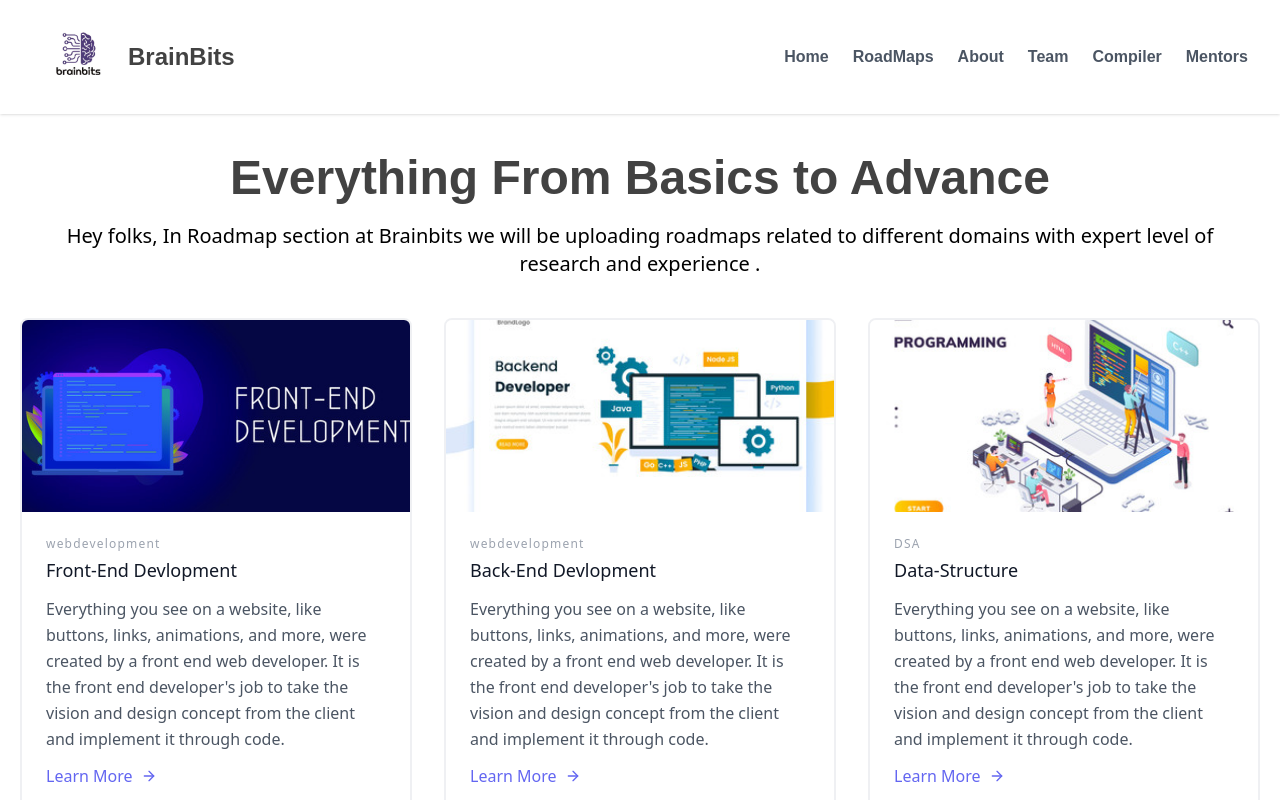
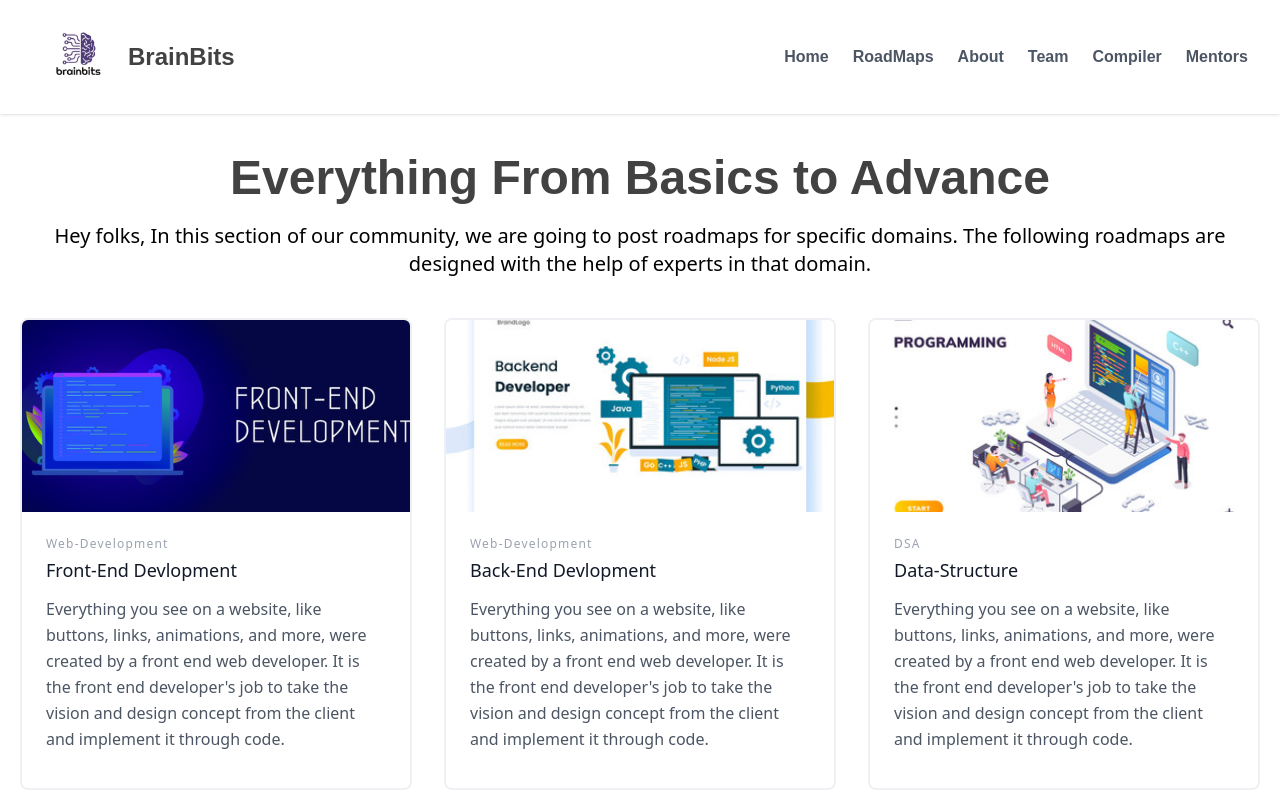
Before and after one commit to sakettiwari076/anonymous, a React (Create React App) app: page /roadmap in a window 1280 px wide. Shown: the top 800 px of the page. Built offline with nearby package versions, Linux system fonts and the light colour scheme.

Commit message:
link updated

```diff
--- a/src/components/Roadmap/RoadmapCard.js
+++ b/src/components/Roadmap/RoadmapCard.js
@@ -4,22 +4,16 @@ function RoadmapCard(props) {
   return (
 
         <div className="p-4 md:w-1/3 ">
+          <a target="_blanck" href={props.link}>
         <div className="h-full border-2 border-gray-200 border-opacity-60 rounded-lg overflow-hidden">
           <img className="lg:h-48 md:h-36 w-full object-cover object-center" src={props.img} alt="blog"/>
           <div className="p-6">
             <h2 className="tracking-widest text-xs title-font font-medium text-gray-400 mb-1">{props.category}</h2>
             <h1 className="title-font text-lg font-medium text-gray-900 mb-3">{props.heading}</h1>
             <p className="leading-relaxed mb-3">{props.data}</p>
-            <div className="flex items-center flex-wrap ">
-              <a target="_blanck" href={props.link} className="text-indigo-500 inline-flex items-center md:mb-2 lg:mb-0">Learn More
-                <svg className="w-4 h-4 ml-2" viewBox="0 0 24 24" stroke="currentColor" stroke-width="2" fill="none" stroke-linecap="round" stroke-linejoin="round">
-                  <path d="M5 12h14"></path>
-                  <path d="M12 5l7 7-7 7"></path>
-                </svg>
-              </a>
-            </div>
           </div>
         </div>
+        </a>
       </div>
 
   )
--- a/src/components/Roadmap/Roadmaps.js
+++ b/src/components/Roadmap/Roadmaps.js
@@ -9,13 +9,13 @@ function Roadmaps() {
         <Navbar/>
         <section className='mt-10'>
             <div className='lg:text-5xl text-2xl  text-center mainfont font-extrabold text-zinc-900'>Everything From Basics to Advance</div>
-            <p className='text-center pt-5 mx-8 lg:text-xl'>Hey folks, In Roadmap section at Brainbits we will be uploading roadmaps related to different domains with expert level of research and experience .</p>
+            <p className='text-center pt-5 mx-8 lg:text-xl'>Hey folks, In this section of our community, we are going to post roadmaps for specific domains. The following roadmaps are designed with the help of experts in that domain. </p>
         </section>
         <section className="text-gray-600 body-font">
   <div className="container px-5 py-10 mx-auto cursor-pointer">
     <div className="flex flex-wrap -m-4">
-      <RoadmapCard link="https://miro.com/app/board/uXjVPEAGfM8=/?share_link_id=921354111487" img="frontend.jpg" category="webdevelopment" heading="Front-End Devlopment" data="Everything you see on a website, like buttons, links, animations, and more, were created by a front end web developer. It is the front end developer's job to take the vision and design concept from the client and implement it through code."/>
-      <RoadmapCard link="" img="backend.jpg" category="webdevelopment" heading="Back-End Devlopment" data="Everything you see on a website, like buttons, links, animations, and more, were created by a front end web developer. It is the front end developer's job to take the vision and design concept from the client and implement it through code."/>
+      <RoadmapCard link="https://miro.com/app/board/uXjVPEAGfM8=/?share_link_id=921354111487" img="frontend.jpg" category="Web-Development" heading="Front-End Devlopment" data="Everything you see on a website, like buttons, links, animations, and more, were created by a front end web developer. It is the front end developer's job to take the vision and design concept from the client and implement it through code."/>
+      <RoadmapCard link="" img="backend.jpg" category="Web-Development" heading="Back-End Devlopment" data="Everything you see on a website, like buttons, links, animations, and more, were created by a front end web developer. It is the front end developer's job to take the vision and design concept from the client and implement it through code."/>
       <RoadmapCard img="programming.jpg" category="DSA" heading="Data-Structure" data="Everything you see on a website, like buttons, links, animations, and more, were created by a front end web developer. It is the front end developer's job to take the vision and design concept from the client and implement it through code."/>
       <RoadmapCard img="android.jpg" category="App Development" heading=" Android Devlopment" data="Everything you see on a website, like buttons, links, animations, and more, were created by a front end web developer. It is the front end developer's job to take the vision and design concept from the client and implement it through code."/>
       <RoadmapCard img="flutter.webp" category="App Development" heading="Flutter " data="Everything you see on a website, like buttons, links, animations, and more, were created by a front end web developer. It is the front end developer's job to take the vision and design concept from the client and implement it through code."/>
--- a/src/components/Team/Team.js
+++ b/src/components/Team/Team.js
@@ -44,21 +44,21 @@ const Team = () => {
       {/* <p className="lg:w-2/3 mx-auto leading-relaxed text-base">Whatever cardigan tote bag tumblr hexagon brooklyn asymmetrical gentrify, subway tile poke farm-to-table. Franzen you probably haven't heard of them.</p> */}
     </div>
     <div className="flex flex-wrap -m-2">
-   <TeamCard name="Saket Tiwari" position="Co-Founder" image={saket}/>
+   <TeamCard name="Saket Tiwari"  link="" position="Co-Founder" image={saket}/>
    <TeamCard name="Aryan Tiwari" position="Co-Founder" image={aryan}/>
-   <TeamCard name="Vaibhav Bisht" position="General-Secretary" image={vaibhav}/>
-   <TeamCard name="Ashish Bhatt" position="Coordinator" image={ashish}/>
-   <TeamCard name="Prabhat Sahrawat" position="Coordinator" image={prabhat}/>
-   <TeamCard name="Dev Varshney" position="Coordinator" image={dev}/>
-   <TeamCard name="Sahib Singh" position="CP Head" image={sahib}/>
-   <TeamCard name="Gaurav Payal" position="Graphics Head" image={gaurav}/>
-   <TeamCard name="Prakhal Gupta" position="Backend Developer" image={prakhal}/>
-   <TeamCard name="Lakshya Garg" position="Social Media Manager" image={lakshya}/>
-   <TeamCard name="Ashiwn Yadav" position="Frontend Developer" image={ashwin}/>
-   <TeamCard name="Yash Varshney" position="Web Developer" image={yash}/>
-   <TeamCard name="Riya" position="Developer" image={ria}/>
-   <TeamCard name="Om Daryani" position="Web Developer" image={om}/>
-   <TeamCard name="Dhruv Rastogi" position="Flutter Developer" image={dhruv}/>
+   <TeamCard name="Vaibhav Bisht" link="" position="General-Secretary" image={vaibhav}/>
+   <TeamCard name="Ashish Bhatt" link="" position="Coordinator" image={ashish}/>
+   <TeamCard name="Prabhat Sahrawat" link="" position="Coordinator" image={prabhat}/>
+   <TeamCard name="Dev Varshney" link="" position="Coordinator" image={dev}/>
+   <TeamCard name="Sahib Singh" link="" position="CP Head" image={sahib}/>
+   <TeamCard name="Gaurav Payal" link="" position="Graphics Head" image={gaurav}/>
+   <TeamCard name="Prakhal Gupta" link="" position="Backend Developer" image={prakhal}/>
+   <TeamCard name="Lakshya Garg" link="" position="Social Media Manager" image={lakshya}/>
+   <TeamCard name="Ashiwn Yadav" link="" position="Frontend Developer" image={ashwin}/>
+   <TeamCard name="Yash Varshney" link="" position="Web Developer" image={yash}/>
+   <TeamCard name="Riya" link="" position="Developer" image={ria}/>
+   <TeamCard name="Om Daryani" link="" position="Web Developer" image={om}/>
+   <TeamCard name="Dhruv Rastogi" link="" position="Flutter Developer" image={dhruv}/>
     </div>
   </div>
   </div>
--- a/src/components/Team/TeamCard.js
+++ b/src/components/Team/TeamCard.js
@@ -9,7 +9,7 @@ function TeamCard(props) {
   <img alt="team" className="w-16 h-16 bg-gray-100 object-cover object-center flex-shrink-0 rounded-full mr-4" src={props.image}/>
   <div className="flex-grow">
   <h2 className="text-gray-900 title-font font-medium">{props.name}</h2>
-    <p className="text-gray-500">{props.position}</p> <a href="https://www.linkedin.com/in/saket-tiwari-603300213/" target="_blanck"><i class="fa-brands fa-linkedin fa-2x tele"></i></a><i class="fa-brands fa-instagram fa-2x insta">  </i>
+    <p className="text-gray-500">{props.position}</p> <a href={props.link} target="_blanck"><i class="fa-brands fa-linkedin fa-2x tele"></i></a><i class="fa-brands fa-instagram fa-2x insta">  </i>
   </div>
 </div>
 </div>
```
